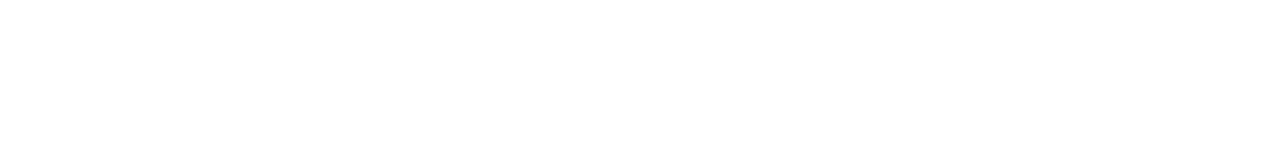
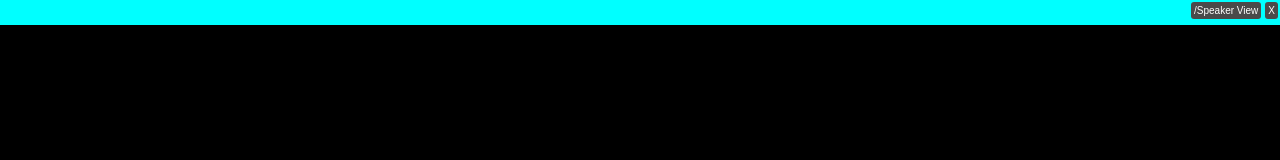
Before and after one commit to GioMench/html-css-zoom, a plain HTML site: page index.html in a window 1280 px wide. Drawn offline with Linux system fonts and the light colour scheme.

Commit message:
do header css

```diff
--- a/assets/css/style.css
+++ b/assets/css/style.css
@@ -13,3 +13,37 @@
     --zo-danger: #d51814;
 
 }
+
+body{
+    background-color: var(--zo-darker);
+}
+
+/*region header*/
+header{
+    background-color: aqua;
+    height: 25px;
+    width: 100%;
+    position: fixed;
+    display: flex;
+    justify-content: flex-end;
+}
+
+.button-head{
+    padding-right: 2px;
+}
+
+button{
+    color: var(--zoo-lighter);
+    padding: 3px;
+    font-size: 10px ;
+    background-color: var(--zoo-light);
+    border-width: 0;
+    border-radius: 3px;
+}
+/*end region header*/
+
+/*region main*/
+
+main{
+
+}
--- a/index.html
+++ b/index.html
@@ -1,13 +1,20 @@
 <!DOCTYPE html>
 <html lang="en">
+
 <head>
     <meta charset="UTF-8">
     <meta name="viewport" content="width=device-width, initial-scale=1.0">
     <link rel="stylesheet" href="./assets/css/style.css">
     <title>css-zoom</title>
 </head>
+
 <body>
-    <header>
+    <header id="site_header">
+
+        <nav class="button-head">
+            <button>/Speaker View</button>
+            <button>X</button>
+        </nav>
 
     </header>
     <!--/site_header-->
@@ -15,9 +22,25 @@
     <main></main>
     <!--/site_main-->
 
-    <footer></footer>
+    <footer>
+        <!--
+            <i class="fa-solid fa-microphone-slash"></i>
+            <i class="fa-solid fa-microphone"></i>
+            <i class="fa-solid fa-video"></i>
+            <i class="fa-solid fa-user-plus"></i>
+            <i class="fa-solid fa-users"></i>
+            <i class="fa-solid fa-chart-column"></i>
+            <i class="fa-solid fa-arrow-up-right-from-square"></i>
+            <i class="fa-solid fa-comment"></i>
+            <i class="fa-solid fa-record-vinyl"></i>
+            <i class="fa-solid fa-table-cells-large"></i>
+            <i class="fa-solid fa-ellipsis"></i>
+
+        -->
+    </footer>
     <!--/site_footer-->
 
 
 </body>
+
 </html>
```
